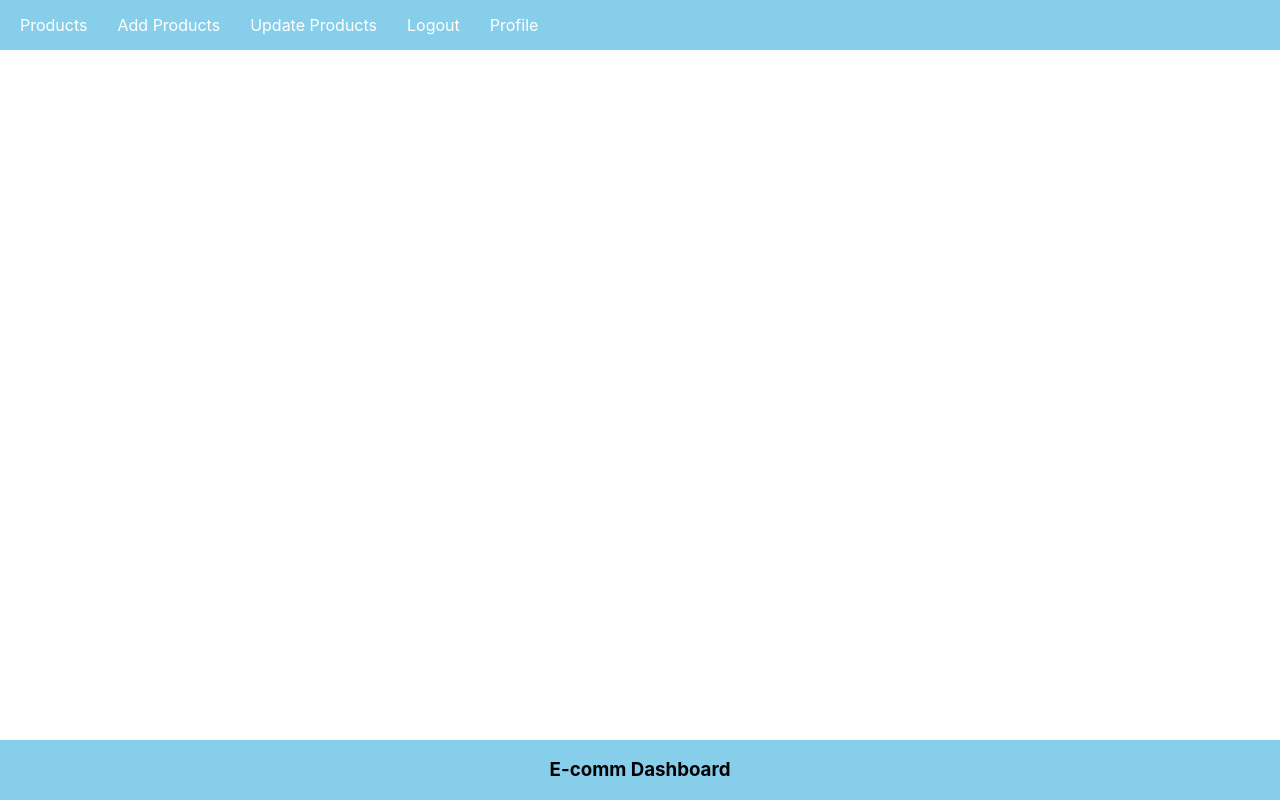
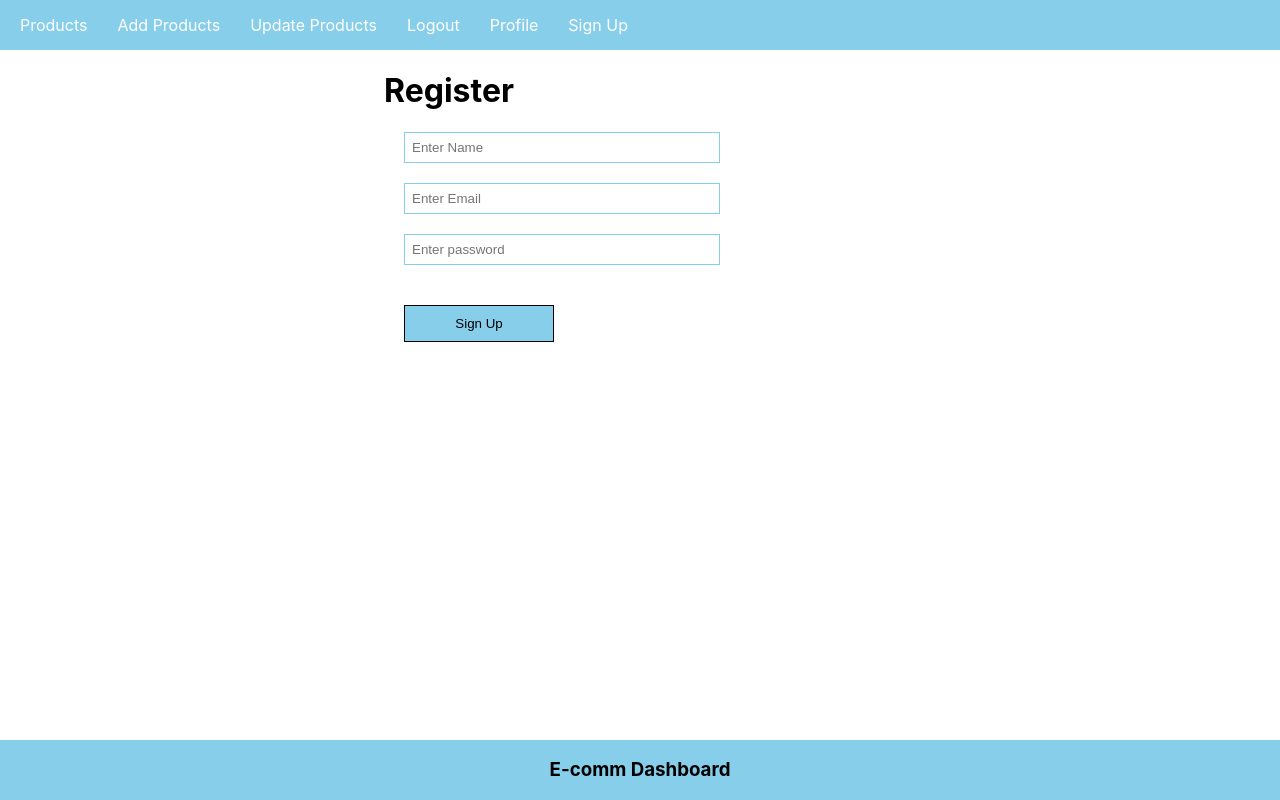
Before and after one commit to anil-sidhu/e-dashboard-front-end, a React (Create React App) app: page /signup in a window 1280 px wide. Built offline with nearby package versions, Linux system fonts and the light colour scheme.

Commit message:
done with basic

```diff
--- a/src/App.css
+++ b/src/App.css
@@ -48,6 +48,26 @@
   color: #61dafb;
 }
 
+.register{
+  margin-left: 30%;
+}
+
+.inputBox {
+  padding: 7px;
+  display: block;
+  border: 1px solid skyblue;
+  width: 300px;
+  margin: 20px;
+}
+
+.appButton {
+  margin: 20px;
+  width: 150px;
+  padding: 10px;
+  background-color: skyblue;
+  border: solid 1px;
+  cursor: pointer;
+}
 @keyframes App-logo-spin {
   from {
     transform: rotate(0deg);
--- a/src/App.js
+++ b/src/App.js
@@ -2,6 +2,7 @@
 import Nav from './components/Nav';
 import { BrowserRouter, Routes, Route} from 'react-router-dom'
 import Footer from './components/Footer';
+import SignUp from './components/SignUp';
 
 function App() {
   return (
@@ -14,6 +15,7 @@
        <Route path="/update" element={<h1>Update Product Component</h1>} />
        <Route path="/logout" element={<h1> Logout Component</h1>} />
        <Route path="/profile" element={<h1>Profile Component</h1>} />
+       <Route path="/signup" element={<SignUp />} />
      </Routes>
      </BrowserRouter>
      <Footer />
--- a/src/components/Nav.js
+++ b/src/components/Nav.js
@@ -10,6 +10,8 @@
                <li><Link to="/update"> Update Products</Link></li>
                <li><Link to="/logout">Logout</Link></li>
                <li><Link to="/profile">Profile</Link></li>
+               <li><Link to="/signup">Sign Up</Link></li>
+
 
            </ul>
         </div>
--- /dev/null
+++ b/src/components/SignUp.js
@@ -0,0 +1,27 @@
+import React,{useState} from "react";
+
+const SignUp=()=>{
+    const [name,setName]=useState("");
+    const [email,setEmail]=useState("");
+    const [password,setPassword]=useState("");
+    const collectData=()=>{
+        console.warn(name,email,password);
+    }
+
+    return(
+        <div className="register">
+            <h1>Register</h1>
+            <input className="inputBox" type="text" placeholder="Enter Name"
+            value={name} onChange={(e)=>setName(e.target.value)}
+             />
+            <input className="inputBox" type="text" placeholder="Enter Email"
+            value={email} onChange={(e)=>setEmail(e.target.value)}
+            />
+            <input className="inputBox" type="password" placeholder="Enter password"
+            value={password} onChange={(e)=>setPassword(e.target.value)}
+            />
+            <button onClick={collectData} className="appButton" type="button">Sign Up</button>
+        </div>
+    )
+}
+export default SignUp
```
